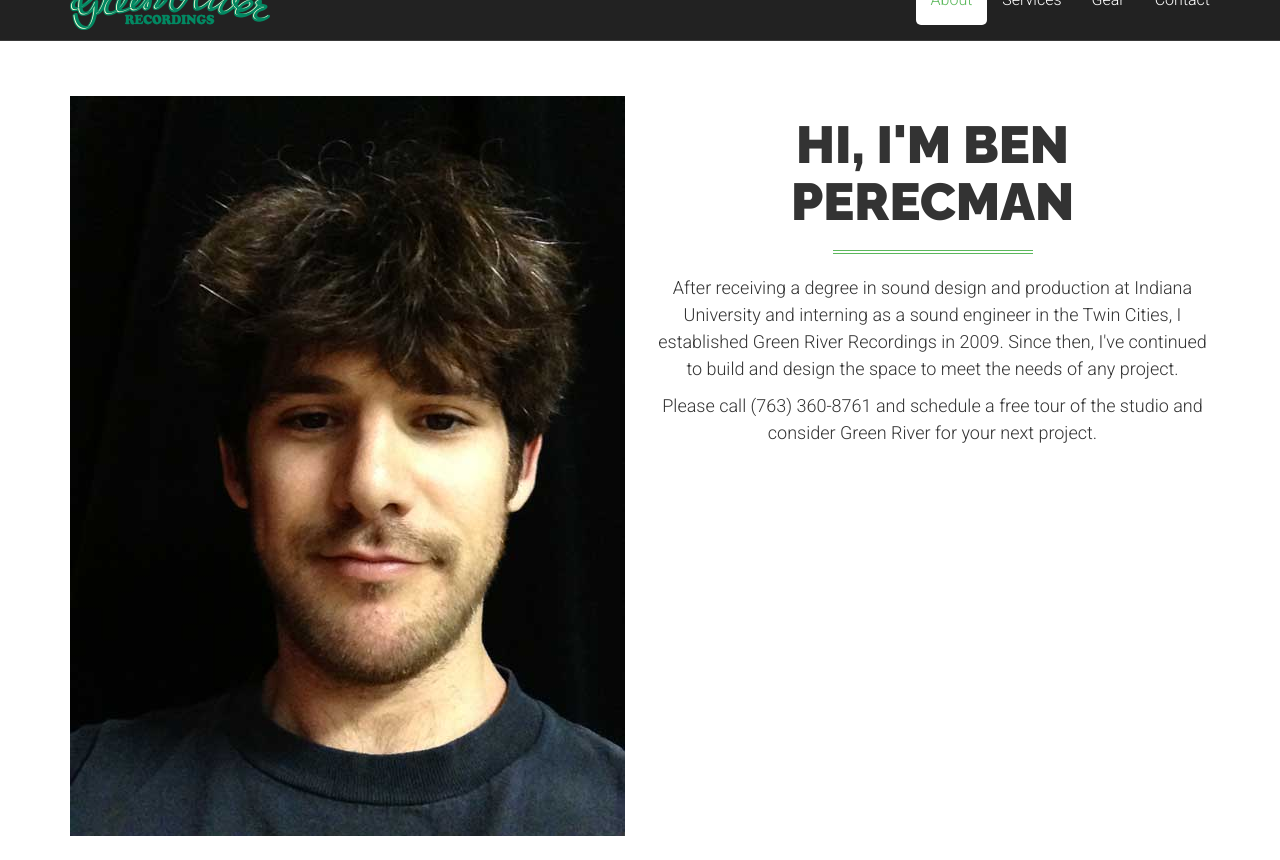
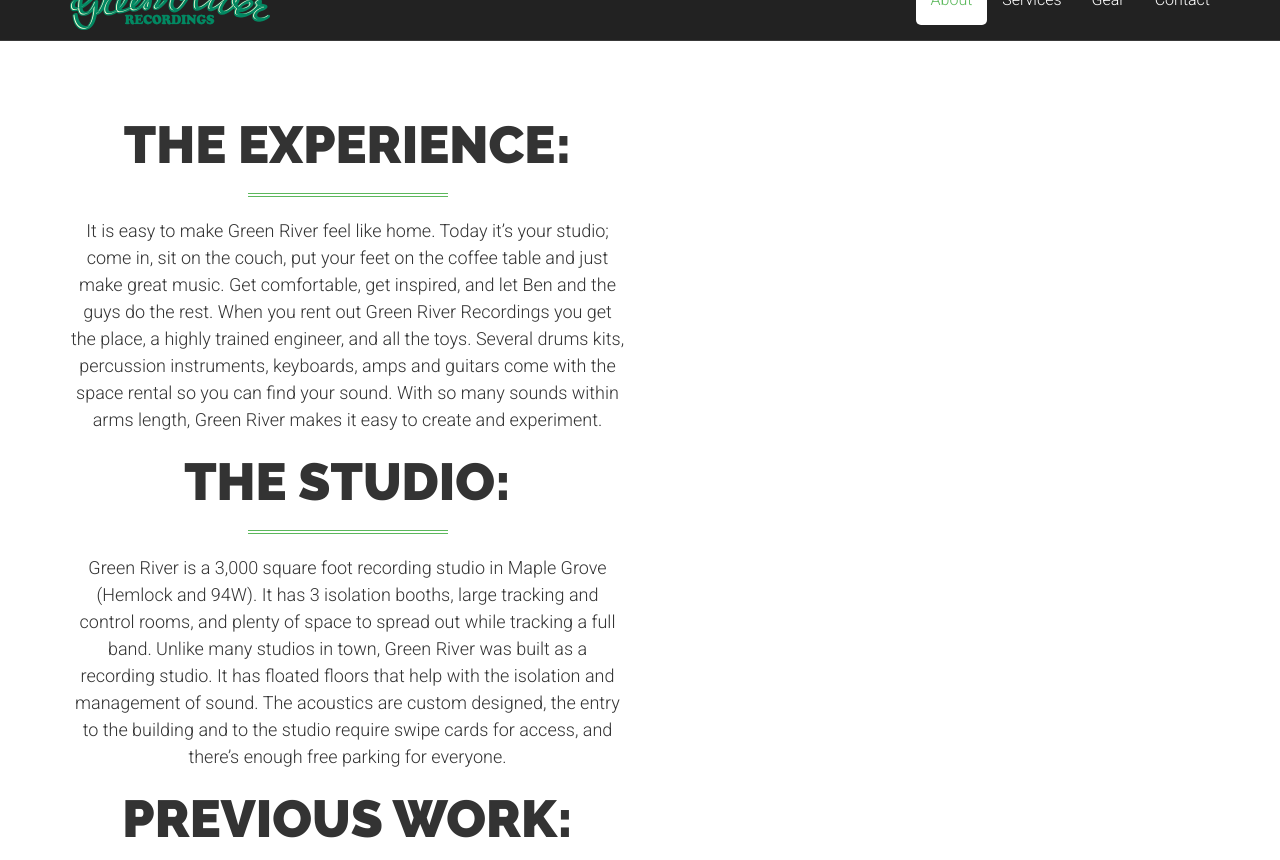
Before and after one commit to scottweisman/greenriverrecordings, a Jekyll site: the page built from index.html, in a window 1280 px wide and 900 px high, scrolled down 864 px, cut to the strip 40-900 px from the top of the window. Built offline with Jekyll 4.4.1, drawn with Linux system fonts in a browser that asks for light colours; nearby versions of some CDN libraries; Markdown is read by kramdown in place of the engine named in the settings; some of the changed text lies outside the part shown.

```diff
--- a/_layouts/default.html
+++ b/_layouts/default.html
@@ -39,14 +39,16 @@
     <section id="about">
         <div class="container wow fadeIn">
             <div class="row">
-                <div class="col-md-6">
-                    <img src="img/ben-dark.jpg" class="img-responsive" alt="">
-                </div>
                 <div class="col-md-6 text-center">
-                    <h1>Hi, I'm Ben Perecman</h1>
+                    <h1>The Experience:</h1>
                     <hr class="colored">
-                    <p>After receiving a degree in sound design and production at Indiana University and interning as a sound engineer in the Twin Cities, I established Green River Recordings in 2009. Since then, I've continued to build and design the space to meet the needs of any project.</p>
-                    <p>Please call (763) 360-8761 and schedule a free tour of the studio and consider Green River for your next project.</p>
+                    <p>It is easy to make Green River feel like home. Today it’s your studio; come in, sit on the couch, put your feet on the coffee table and just make great music. Get comfortable, get inspired, and let Ben and the guys do the rest. When you rent out Green River Recordings you get the place, a highly trained engineer, and all the toys. Several drums kits, percussion instruments, keyboards, amps and guitars come with the space rental so you can find your sound. With so many sounds within arms length, Green River makes it easy to create and experiment.</p>
+                    <h1>The Studio:</h1>
+                    <hr class="colored">
+                    <p>Green River is a 3,000 square foot recording studio in Maple Grove (Hemlock and 94W). It has 3 isolation booths, large tracking and control rooms, and plenty of space to spread out while tracking a full band. Unlike many studios in town, Green River was built as a recording studio. It has floated floors that help with the isolation and management of sound. The acoustics are custom designed, the entry to the building and to the studio require swipe cards for access, and there’s enough free parking for everyone.</p>
+                    <h1>Previous Work:</h1>
+                    <p>Green River Recordings has worked in nearly every genre of music from metal to bluegrass, rap to singer/songwriter, the staff at Green River love chasing the sounds you hear in your head and then capturing the performance in Pro Tools.We’ve worked with some of the best; Dick Dale, Zach “Reazon” Heiligman (Foster the People, DAE), Shaun Labelle (Ray Charles, Jody Watley), Gin Strings, Space Monster, Voces del Rancho, Ashley DuBose (The Voice), Daryl Boudreaux (Sound of Blackness), Bollywood, Lisa Keith Bernard (Janet Jackson etc.), Eric Gordon (American Idol), Endia Howze, Exclusive Class and Fanaka just to name a few. Check out Green River’s wide variety of services.</p>
+                    <p><strong>Schedule a walkthrough today</strong>, we love to show you around.
                 </div>
             </div>
         </div>
```
Also changed, not shown: other parts of _layouts/default.html (+0 -1 lines).
